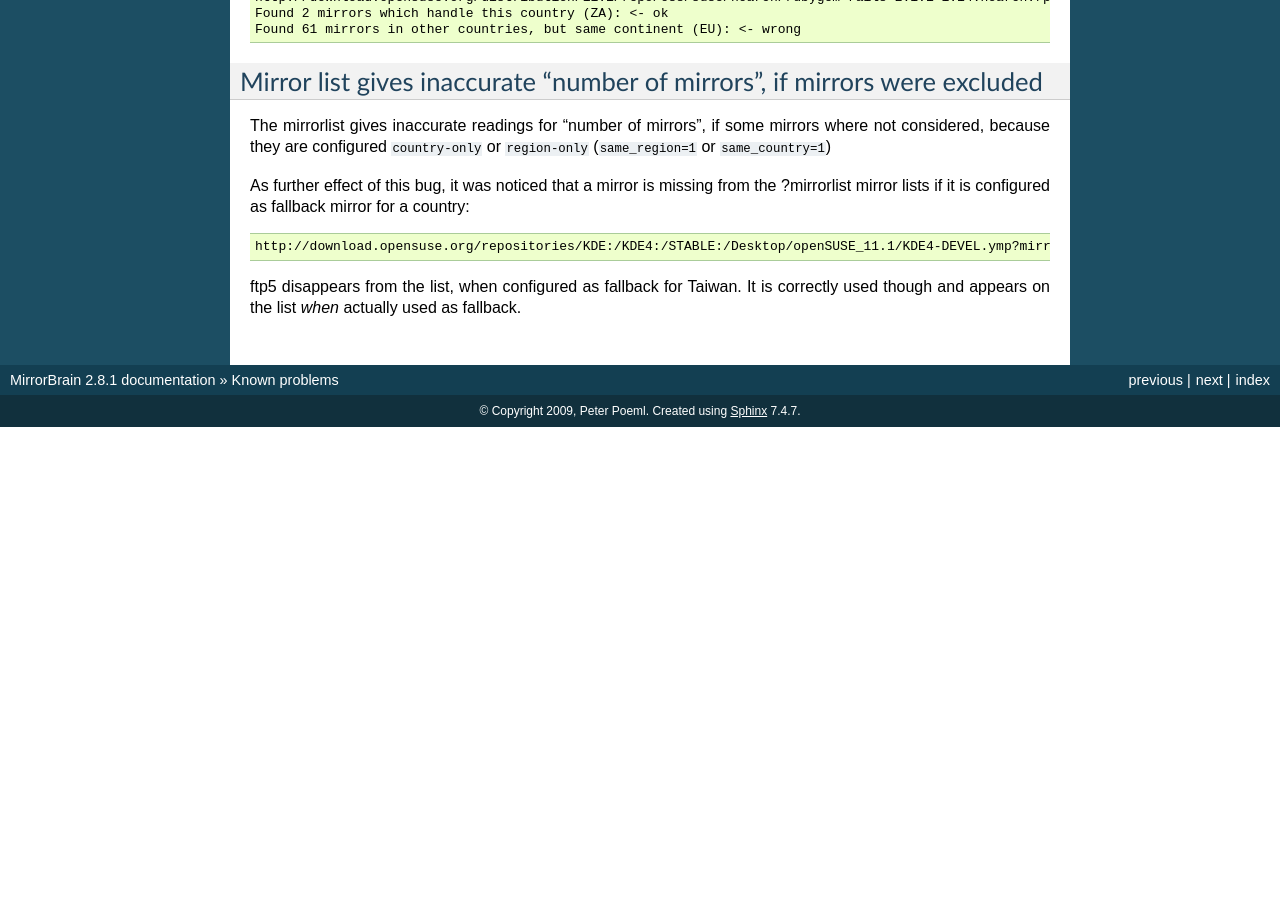
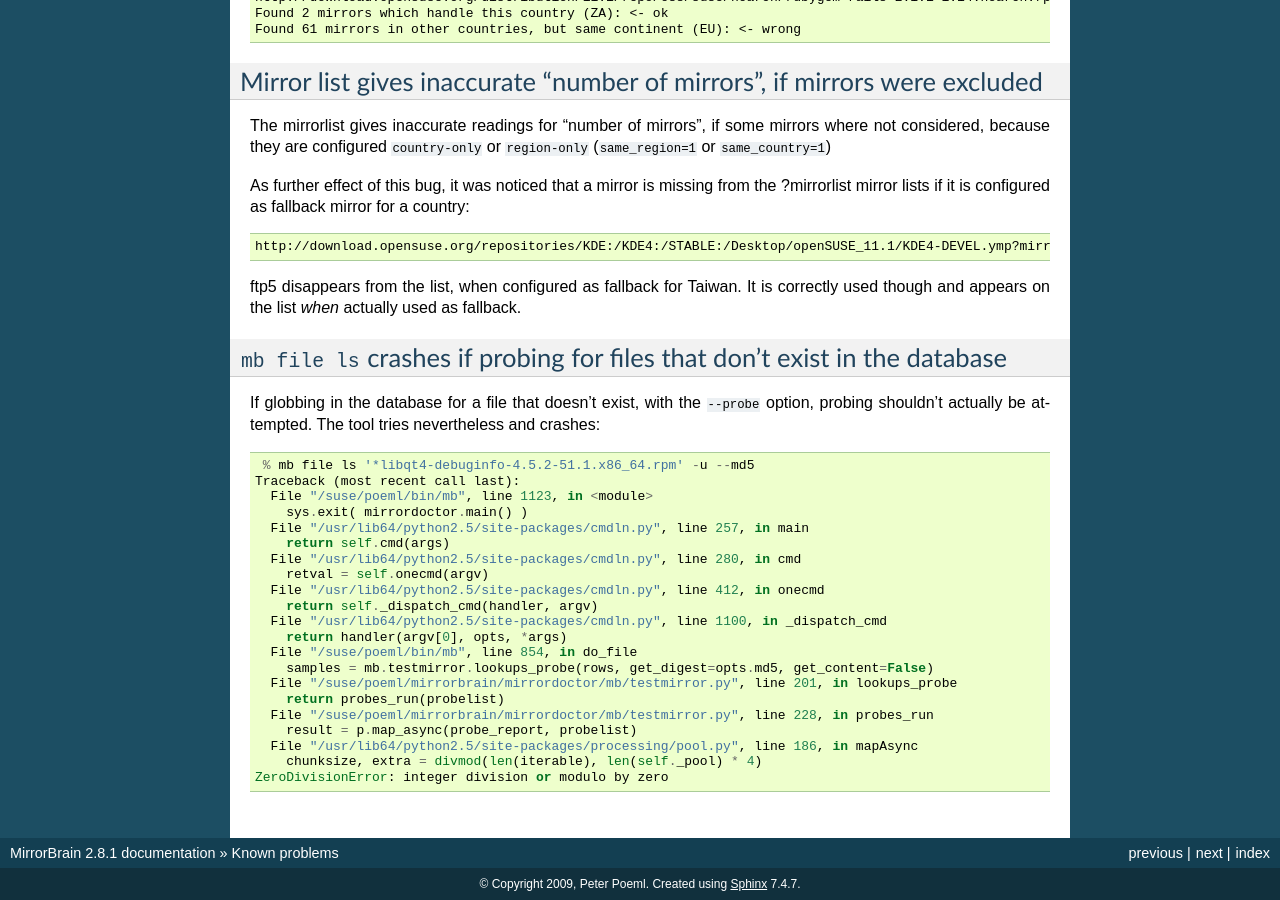
Before and after one commit to hayalci/mirrorbrain, a Sphinx documentation site: the page built from docs/bugs.rst, in a window 1280 px wide and 900 px high, scrolled down 2214 px. Built offline with Sphinx 7.4.7, drawn with Linux system fonts in a browser that asks for light colours; before the commit the page ends 2641 px from its top, so only the background shows below that; some of the changed text lies outside the part shown.

Commit message:
docs/bugs: Note a little bug in 'mb file ls'
git-svn-id: http://svn.mirrorbrain.org/svn/mirrorbrain/trunk@7746 2d291e14-ff0c-0410-a3fa-d5caa9871f55

```diff
--- a/docs/bugs.rst
+++ b/docs/bugs.rst
@@ -148,3 +148,33 @@ As further effect of this bug, it was noticed that a mirror is missing from the
 
 ftp5 disappears from the list, when configured as fallback for Taiwan. It is
 correctly used though and appears on the list *when* actually used as fallback.
+
+
+``mb file ls`` crashes if probing for files that don't exist in the database
+----------------------------------------------------------------------------
+
+If globbing in the database for a file that doesn't exist, with the ``--probe``
+option, probing shouldn't actually be attempted. The tool tries nevertheless
+and crashes::
+
+     % mb file ls '*libqt4-debuginfo-4.5.2-51.1.x86_64.rpm' -u --md5
+    Traceback (most recent call last):
+      File "/suse/poeml/bin/mb", line 1123, in <module>
+        sys.exit( mirrordoctor.main() )
+      File "/usr/lib64/python2.5/site-packages/cmdln.py", line 257, in main
+        return self.cmd(args)
+      File "/usr/lib64/python2.5/site-packages/cmdln.py", line 280, in cmd
+        retval = self.onecmd(argv)
+      File "/usr/lib64/python2.5/site-packages/cmdln.py", line 412, in onecmd
+        return self._dispatch_cmd(handler, argv)
+      File "/usr/lib64/python2.5/site-packages/cmdln.py", line 1100, in _dispatch_cmd
+        return handler(argv[0], opts, *args)
+      File "/suse/poeml/bin/mb", line 854, in do_file
+        samples = mb.testmirror.lookups_probe(rows, get_digest=opts.md5, get_content=False)
+      File "/suse/poeml/mirrorbrain/mirrordoctor/mb/testmirror.py", line 201, in lookups_probe
+        return probes_run(probelist)
+      File "/suse/poeml/mirrorbrain/mirrordoctor/mb/testmirror.py", line 228, in probes_run
+        result = p.map_async(probe_report, probelist)
+      File "/usr/lib64/python2.5/site-packages/processing/pool.py", line 186, in mapAsync
+        chunksize, extra = divmod(len(iterable), len(self._pool) * 4)
+    ZeroDivisionError: integer division or modulo by zero
```
